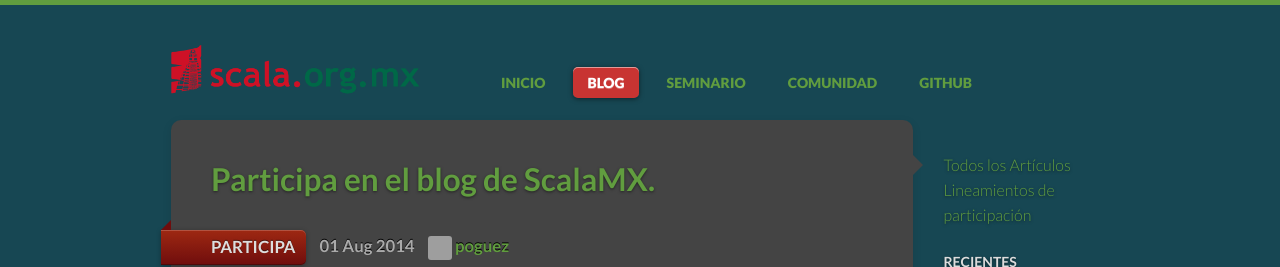
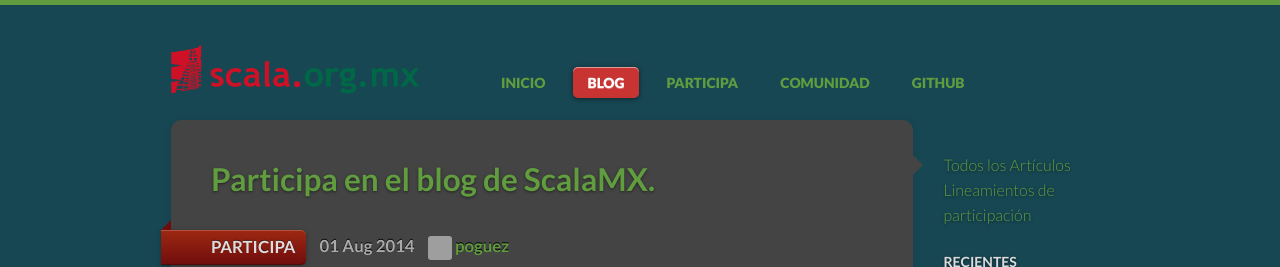
Before and after one commit to scalamx/scalamx.github.io, a Jekyll site: the page built from blog.html, in a window 1280 px wide and 900 px high. Shown: the top 267 px of the window. Built offline with Jekyll 4.4.1, drawn with Linux system fonts in a browser that asks for light colours; nearby versions of some CDN libraries; library files that are not in the unit come from our copies; comment, search, counter and statistics services are not loaded; grey boxes are pictures that could not be loaded.

Commit message:
changed navbars for easier navigation with less buttons

```diff
--- a/_includes/news_contents.html
+++ b/_includes/news_contents.html
@@ -5,7 +5,7 @@
         <a href="/blog/">Todos los Artículos</a>
       </li>
       <li class="{% if page.url contains '/participa/' %}current{% endif %}">
-        <a href="/participa/">Lineamientos de participaci&oacute;n</a>
+        <a href="/blog/participa/">Lineamientos de participaci&oacute;n</a>
       </li>
     </ul>
     <h4>Recientes</h4>
--- a/_includes/primary-nav-items.html
+++ b/_includes/primary-nav-items.html
@@ -5,8 +5,8 @@
     <li class="{% if page.url contains '/blog/' %}current{% endif %}">
         <a href="/blog/">Blog</a>
     </li>
-    <li class="{% if page.url contains '/seminario/' %}current{% endif %}">
-        <a href="/seminario/">Seminario</a>
+    <li class="{% if page.url contains '/participa/' %}current{% endif %}">
+        <a href="/blog/participa/">Participa</a>
     </li>
     <li class="{% if page.url contains '/comunidad/' %}current{% endif %}">
         <a href="/comunidad/">Comunidad</a>
```
